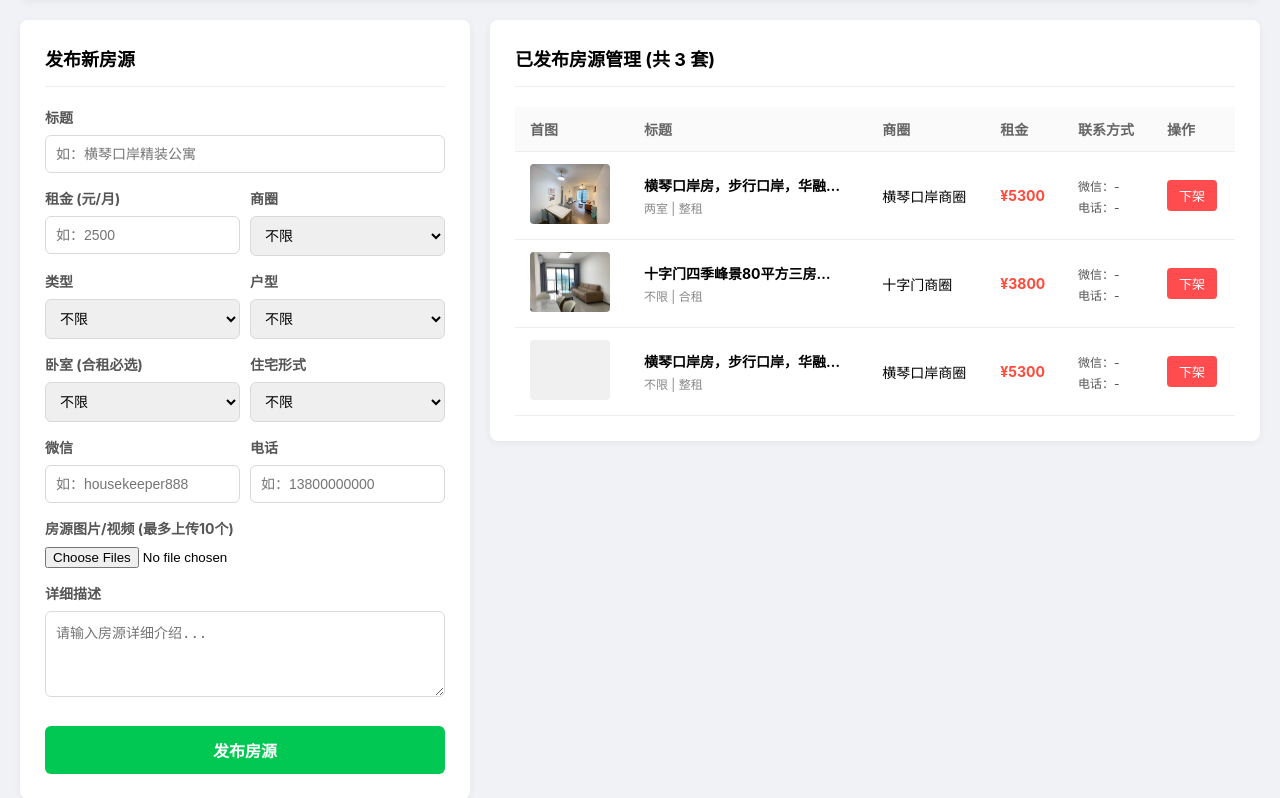
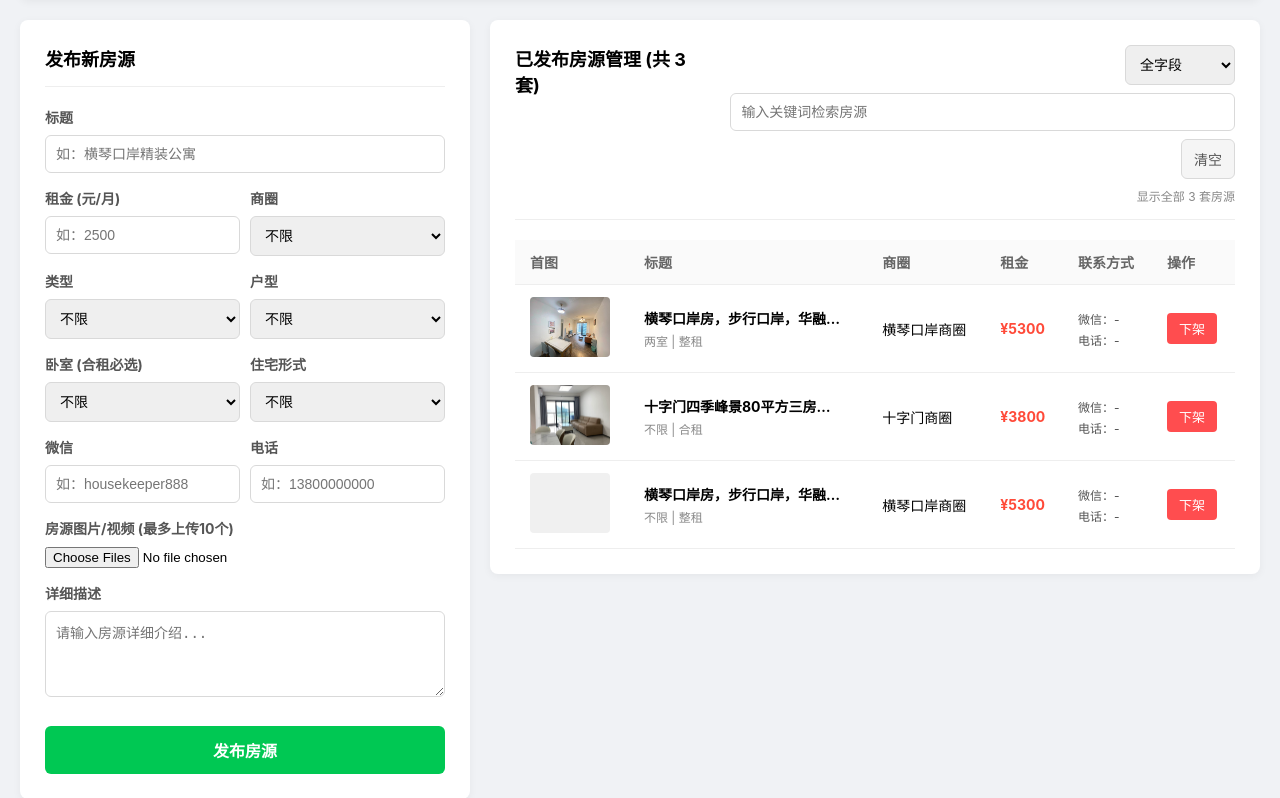
Before and after one commit to Lemony-design/rental-platform, a Flask app: page /upload in a window 1280 px wide. Shown: the part 95-893 px from the top of the page. Run offline with Flask 3, Linux system fonts and the light colour scheme; grey boxes are pictures that could not be loaded.

Commit message:
Add upload management search
Co-authored-by: Lemony-design <Lemony-design@users.noreply.github.com>

```diff
--- a/templates/upload.html
+++ b/templates/upload.html
@@ -24,7 +24,14 @@
 
         /* 右侧：房源管理列表 */
         .manage-section { flex: 2; background: #fff; padding: 25px; border-radius: 8px; box-shadow: 0 2px 8px rgba(0,0,0,0.05); overflow-x: auto;}
-        .manage-section h2 { margin-top: 0; font-size: 18px; border-bottom: 1px solid #eee; padding-bottom: 15px; margin-bottom: 20px;}
+        .manage-section h2 { margin: 0; font-size: 18px; }
+        .manage-header { display: flex; justify-content: space-between; align-items: flex-start; gap: 16px; border-bottom: 1px solid #eee; padding-bottom: 15px; margin-bottom: 20px; }
+        .search-panel { display: flex; justify-content: flex-end; align-items: center; gap: 8px; flex-wrap: wrap; max-width: 520px; }
+        .search-panel select { width: auto; min-width: 110px; }
+        .search-panel input { min-width: 220px; }
+        .btn-clear { background: #F5F5F5; color: #555; border: 1px solid #d9d9d9; padding: 9px 12px; border-radius: 6px; cursor: pointer; font-size: 14px; transition: 0.3s; }
+        .btn-clear:hover { background: #EDEDED; }
+        .search-status { width: 100%; text-align: right; font-size: 12px; color: #888; }
         table { width: 100%; border-collapse: collapse; text-align: left; }
         th { background: #FAFAFA; padding: 12px 15px; font-size: 14px; color: #666; border-bottom: 1px solid #eee;}
         td { padding: 12px 15px; border-bottom: 1px solid #eee; vertical-align: middle; font-size: 14px;}
@@ -133,9 +140,32 @@
         </div>
 
         <div class="manage-section">
-            <h2>已发布房源管理 (共 {{ properties|length }} 套)</h2>
+            <div class="manage-header">
+                <h2>已发布房源管理 (共 {{ properties|length }} 套)</h2>
+                {% if properties %}
+                <div class="search-panel">
+                    <select id="searchField" aria-label="选择检索字段">
+                        <option value="all">全字段</option>
+                        <option value="title">标题</option>
+                        <option value="location">商圈</option>
+                        <option value="price">租金</option>
+                        <option value="rentType">类型</option>
+                        <option value="layout">户型</option>
+                        <option value="bedroom">卧室</option>
+                        <option value="housingForm">住宅形式</option>
+                        <option value="wechat">微信</option>
+                        <option value="phone">电话</option>
+                        <option value="desc">描述</option>
+                        <option value="id">房源ID</option>
+                    </select>
+                    <input id="propertySearch" type="text" placeholder="输入关键词检索房源">
+                    <button type="button" class="btn-clear" id="clearSearch">清空</button>
+                    <div class="search-status" id="searchStatus">显示全部 {{ properties|length }} 套房源</div>
+                </div>
+                {% endif %}
+            </div>
             {% if properties %}
-            <table>
+            <table id="propertyTable">
                 <thead>
                     <tr>
                         <th>首图</th>
@@ -146,9 +176,25 @@
                         <th>操作</th>
                     </tr>
                 </thead>
-                <tbody>
+                <tbody id="propertyRows">
                     {% for prop in properties %}
-                    <tr>
+                    {% set contact = prop.contact | default({}) %}
+                    {% set contact_wechat = contact.wechat | default(prop.contact_wechat | default('')) %}
+                    {% set contact_phone = contact.phone | default(prop.contact_phone | default('')) %}
+                    <tr
+                        class="property-row"
+                        data-id="{{ prop.id | default('') }}"
+                        data-title="{{ prop.title | default('') }}"
+                        data-location="{{ prop.location | default('') }}"
+                        data-price="{{ prop.price | default('') }}"
+                        data-rent-type="{{ prop.rent_type | default('') }}"
+                        data-layout="{{ prop.layout | default('') }}"
+                        data-bedroom="{{ prop.bedroom | default('') }}"
+                        data-housing-form="{{ prop.housing_form | default('') }}"
+                        data-wechat="{{ contact_wechat }}"
+                        data-phone="{{ contact_phone }}"
+                        data-desc="{{ prop.desc | default('') }}"
+                    >
                         <td>
                             {% if prop.media %}
                                 {% if '.mp4' in prop.media[0] or '.mov' in prop.media[0] %}
@@ -167,9 +213,8 @@
                         <td>{{ prop.location }}</td>
                         <td class="prop-price">¥{{ prop.price }}</td>
                         <td>
-                            {% set contact = prop.contact | default({}) %}
-                            <div style="font-size: 12px; color: #555;">微信：{{ contact.wechat | default(prop.contact_wechat | default('-')) }}</div>
-                            <div style="font-size: 12px; color: #555; margin-top: 4px;">电话：{{ contact.phone | default(prop.contact_phone | default('-')) }}</div>
+                            <div style="font-size: 12px; color: #555;">微信：{{ contact_wechat | default('-', true) }}</div>
+                            <div style="font-size: 12px; color: #555; margin-top: 4px;">电话：{{ contact_phone | default('-', true) }}</div>
                         </td>
                         <td>
                             <button class="btn-delete" onclick="deleteProperty('{{ prop.id }}')">下架</button>
@@ -222,6 +267,80 @@
             });
         });
 
+        // 房源管理检索逻辑
+        const searchField = document.getElementById('searchField');
+        const propertySearch = document.getElementById('propertySearch');
+        const clearSearch = document.getElementById('clearSearch');
+        const searchStatus = document.getElementById('searchStatus');
+        const propertyRows = Array.from(document.querySelectorAll('.property-row'));
+        const searchableFields = [
+            'id',
+            'title',
+            'location',
+            'price',
+            'rentType',
+            'layout',
+            'bedroom',
+            'housingForm',
+            'wechat',
+            'phone',
+            'desc'
+        ];
+
+        function normalizeSearchText(value) {
+            return String(value || '').trim().toLowerCase();
+        }
+
+        function rowMatchesSearch(row, field, keyword) {
+            if (!keyword) {
+                return true;
+            }
+
+            if (field === 'all') {
+                return searchableFields.some(name => normalizeSearchText(row.dataset[name]).includes(keyword));
+            }
+
+            return normalizeSearchText(row.dataset[field]).includes(keyword);
+        }
+
+        function filterProperties() {
+            if (!propertySearch || !searchField) {
+                return;
+            }
+
+            const keyword = normalizeSearchText(propertySearch.value);
+            const field = searchField.value;
+            let visibleCount = 0;
+
+            propertyRows.forEach(row => {
+                const matched = rowMatchesSearch(row, field, keyword);
+                row.style.display = matched ? '' : 'none';
+                if (matched) {
+                    visibleCount += 1;
+                }
+            });
+
+            if (searchStatus) {
+                searchStatus.innerText = keyword
+                    ? `匹配到 ${visibleCount} / ${propertyRows.length} 套房源`
+                    : `显示全部 ${propertyRows.length} 套房源`;
+            }
+        }
+
+        if (propertySearch && searchField) {
+            propertySearch.addEventListener('input', filterProperties);
+            searchField.addEventListener('change', filterProperties);
+        }
+
+        if (clearSearch) {
+            clearSearch.addEventListener('click', function() {
+                propertySearch.value = '';
+                searchField.value = 'all';
+                filterProperties();
+                propertySearch.focus();
+            });
+        }
+
         // 下架房源逻辑
         function deleteProperty(propId) {
             if(confirm('确定要下架并删除这个房源吗？不可恢复。')) {
```
